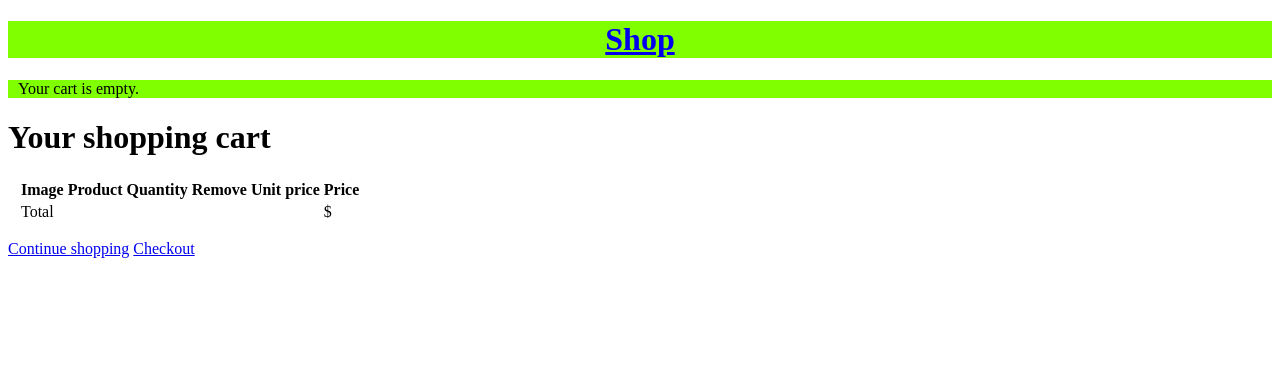
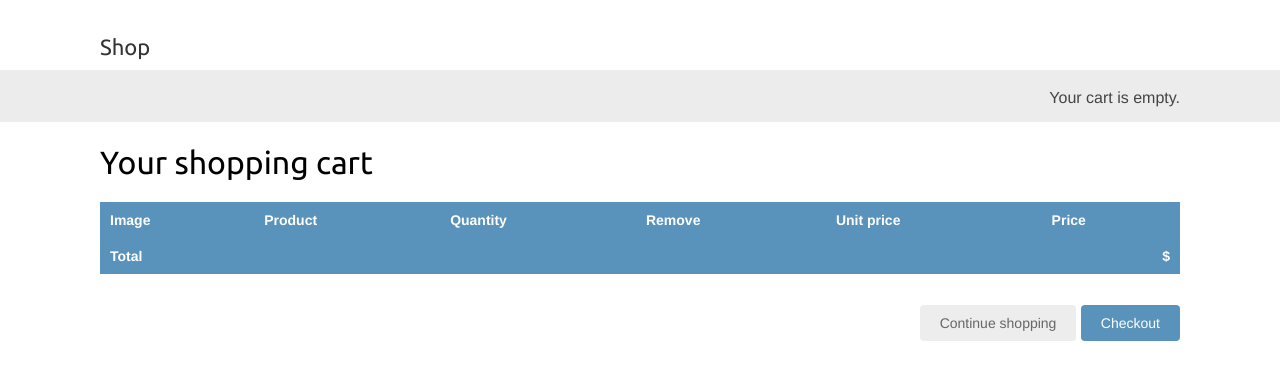
Before and after one commit to danik-tro/Django-dev-Shop, a Django app: page /cart in a window 1280 px wide. Shown: the top 380 px of the page. Run offline with Django 3.2, Linux system fonts and the light colour scheme.

Commit message:
Added css

```diff
--- a/static/css/base.css
+++ b/static/css/base.css
@@ -1,20 +1,264 @@
+@import url(http://fonts.googleapis.com/css?family=Ubuntu);
+
+body {
+    margin:0;
+    padding:0;
+    font-family:helvetica, sans-serif;
+}
+
+h1, h2, h3, h4, h5 , h6 {
+    font-family: 'Ubuntu', sans-serif; font-weight:normal;
+}
+
+a {
+    text-decoration:none;
+    color:#5993bb;
+}
+
+a:hover {
+    color:#77b6e2;
+}
+
+a.button, input[type="submit"] {
+    color:#fff;
+    background:#5993bb;
+    border-radius:4px;
+    padding:10px 20px;
+    font-size:14px;
+    border:0;
+}
+
+a.button.light {
+    color:#666;
+    background:#ededed;
+}
+
+.text-left {
+    text-align:left;
+}
+
+.text-right {
+    text-align:right;
+}
+
+table {
+    width:100%;
+    border-spacing:0;
+    border-collapse: collapse;
+}
+
+table th, table td {
+    text-align:left;
+    font-size:14px;
+    padding:10px;
+    margin:0;
+}
+
+tbody tr:nth-child(odd) {
+    background:#efefef;
+}
+
+thead th, tbody tr.total {
+    background:#5993bb;
+    color:#fff;
+    font-weight:bold;
+}
+
+table.cart {
+    margin-bottom:40px;
+}
+
+table.cart img {
+    width:180px;
+}
+
+tbody td.num {
+    text-align:right;
+}
+
+td input[type="submit"] {
+    font-size:12px;
+    padding:4px 10px;
+}
+
+form p label, form p input {
+    float:left;
+    clear:both;
+}
+
+form p label {
+    font-size:14px;
+    padding-bottom:4px;
+}
+
+form p input {
+    width:300px;
+    font-size:13px;
+    margin-bottom:10px;
+    padding:10px 12px;
+    border:0;
+    background:#efefef;
+    color:#666;
+    border-radius:4px;
+}
+
+ul.errorlist {
+   float:left;
+   color:#ff0000;
+   clear:both;
+   font-size:13px;
+   margin:0;
+   padding:0;
+}
+
+
 #header {
-    background-color: chartreuse;
-    height: max-content;
-    text-align: center;
+    padding:10px 100px;
+    font-size:18px;
+    overflow:auto;
 }
 
 #subheader {
-    background-color: chartreuse;
-    height: max-content;
-    text-align: left;
+    background:#ececec;
+    color:#444;
+    padding:15px 100px;
+    overflow:auto;
 }
 
-.cart {
-    margin-left: 10px;
+#header .logo {
+    font-family: 'Ubuntu', sans-serif;
+    float:left;
+    color:#333;
+    font-size:22px;
+    margin-right:10%;
 }
 
-img {
-    width: 70px;
-    height: 70px;
+#subheader .cart {
+    float:right;
+    padding-top:4px;
 }
+
+#content {
+    padding:0 100px;
+    overflow:hidden;
+}
+
+#sidebar {
+    width:220px;
+    padding:30px 20px 0 0;
+    float:left;
+}
+
+#sidebar ul{
+    margin:0;
+    padding:0;
+}
+
+#sidebar ul li {
+    margin:0;
+    list-style:none;
+    padding:10px 14px;
+}
+
+#sidebar ul li a {
+    display:block;
+}
+
+#sidebar ul li.selected {
+    background:#5993bb;
+    border-radius:4px;
+}
+
+#sidebar ul li.selected a {
+    color:#fff;
+}
+
+#main {
+    float:left;
+    width: 96%;
+    margin-right:-220px;
+    overflow:hidden;
+}
+
+.product-list .item {
+    width:25%;
+    padding:10px 20px 10px 0;
+    float:left;
+    text-align:center;
+    line-height:1.2;
+}
+
+.product-list .item img {
+    width:100%;
+    margin-bottom:8px;
+}
+
+.product-detail {
+    text-align:justify;
+}
+
+.product-detail .price {
+    color:#333;
+    font-size:28px;
+    font-weight:bold;
+}
+
+.product-detail img {
+    width:40%;
+    float:left;
+    padding:0 20px 20px 0;
+}
+
+.product-detail h1 {
+    margin-bottom:0;
+}
+
+.product-detail h2 {
+    margin-top:10px;
+}
+
+.order-form {
+    float:left;
+}
+
+.order-info {
+    float:right;
+    width:300px;
+    background:#efefef;
+    padding:10px 20px;
+    color:#333;
+    border-bottom:4px solid #5993bb;
+}
+
+.order-info h3 {
+    color:#5993bb;
+}
+
+.order-info ul li {
+    margin:0;
+    padding:0;
+    font-size:14px;
+}
+
+.order-info p {
+    font-weight:bold;
+    float:right;
+}
+
+.order-info span {
+    float:right;
+}
+
+/* braintree hosted fields */
+form div.field {
+    font-size:13px;
+    color:#666;
+    width:300px;
+    height:22px;
+    margin-bottom:10px;
+    padding:6px 12px;
+    border:0;
+    background:#efefef;
+    color:#666;
+    border-radius:4px;
+}
```
